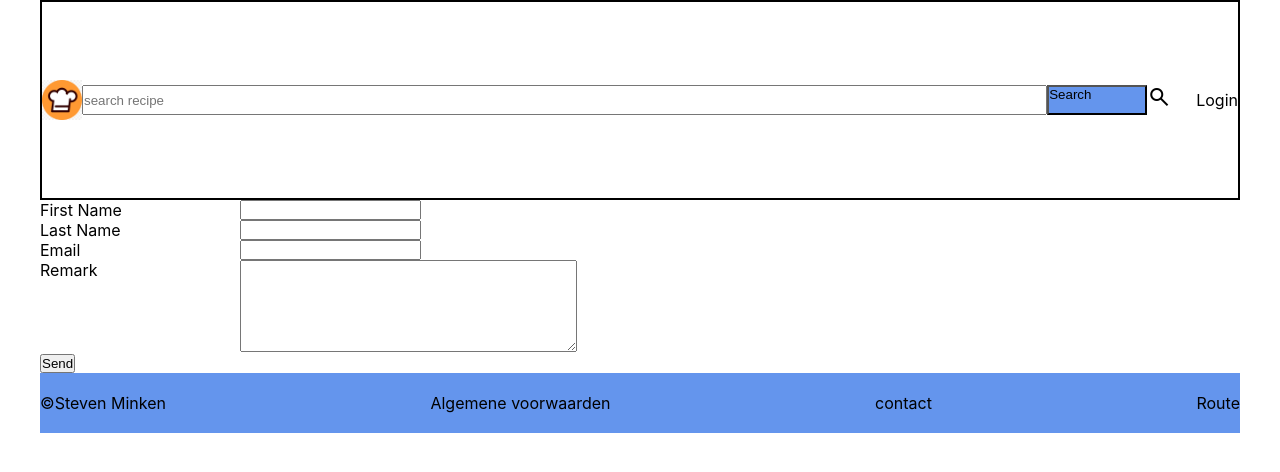
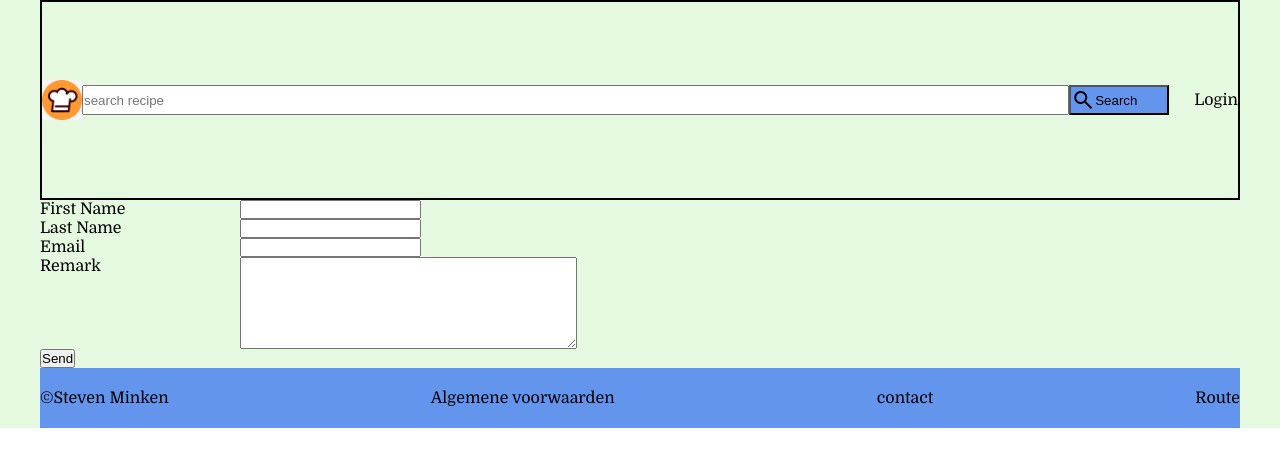
Before and after one commit to stevenminken/recipes-project, a React (Create React App) app: page /contact in a window 1280 px wide. Shown: the top 472 px of the page. Built offline with nearby package versions, Linux system fonts and the light colour scheme.

Commit message:
fetch functie gereformat

```diff
--- a/src/App.css
+++ b/src/App.css
@@ -1,4 +1,6 @@
-/*TODO import lettertypes(s) @import url('');*/
+@import url('https://fonts.googleapis.com/css2?family=Domine:wght@400;700&family=Heebo:wght@300;400;600&display=swap');
+/*font-family: 'Domine', serif;*/
+/*font-family: 'Heebo', sans-serif;*/
 
 * {
   margin: 0;
@@ -6,11 +8,45 @@
   box-sizing: border-box;
 }
 
+body {
+  font-family: 'Domine', serif;
+  font-weight: 300;
+  color: var(--black);
+}
+
+:root {
+  --primary: #40c9a2;
+  --primary-variant-dark: #2f9c95;
+  --primary-variant-light: #a3f7b5 ;
+  --light-background: #e5f9e0;
+  --red: #960200;
+  --secondary: #664147;
+  --black: #000000;
+  --white: #FFFFFF;
+}
+
+h1, h2, h3, h4, h5, h6 {
+  font-family: 'Heebo', sans-serif;
+}
+
+h1 {
+  font-size: 65px;
+}
+
+h2 {
+  font-size: 42px;
+}
+
+h3 {
+  font-size: 24px;
+}
+
 .outer-container {
   width: 100%;
   display: flex;
   flex-direction: row;
   justify-content: center;
+  background-color: var(--light-background);
 }
 
 .inner-container {
@@ -24,3 +60,8 @@
   flex-direction: column;
   justify-content: center;
 }
+
+footer {
+  color: var(--white);
+  background-color: var(--primary-variant-light);
+}
--- a/src/App.js
+++ b/src/App.js
@@ -18,23 +18,10 @@ function App() {
     const {isAuth} = useContext(AuthContext);
 
     const [recipes, setRecipes] = useState([]);
+    const [searchFieldTemp, setSearchFieldTemp] = useState('');
     const [searchField, setSearchField] = useState('');
     const [searchInitiated, toggleSearchInitiated] = useState(false);
-
-    const API_ID = process.env.REACT_APP_API_ID;
-    const API_KEY = process.env.REACT_APP_API_KEY;
-
-    async function fetchSearchData(search) {
-
-        try {
-            const uri = `https://api.edamam.com/api/recipes/v2?type=public&q=${search}&app_id=${API_ID}&app_key=${API_KEY}&random=true`;
-            const response = await axios.get(uri);
-            console.log(response.data.hits);
-            setRecipes(() => response.data.hits);
-        } catch (err) {
-            console.error(err);
-        }
-    }
+    const [initialRenderHome, toggleInitialRenderHome] = useState(true);
 
     //TODO BEM of CSS modules
     //https://github.com/hogeschoolnovi/novi-educational-backend-documentation
@@ -49,7 +36,10 @@ function App() {
                 toggleSearchInitiated={toggleSearchInitiated}
                 searchField={searchField}
                 setSearchField={setSearchField}
-                fetchSearchData={fetchSearchData}
+                initialRenderHome={initialRenderHome}
+                toggleInitialRenderHome={toggleInitialRenderHome}
+                setSearchFieldTemp={setSearchFieldTemp}
+                searchFieldTemp={searchFieldTemp}
                 >
             </Header>
             <Routes>
@@ -61,7 +51,9 @@ function App() {
                         toggleSearchInitiated={toggleSearchInitiated}
                         searchField={searchField}
                         setSearchField={setSearchField}
-                        fetchSearchData={fetchSearchData}
+                        initialRenderHome={initialRenderHome}
+                        toggleInitialRenderHome={toggleInitialRenderHome}
+
                     />}/>
                 <Route path="/recipe/:id" element={<RecipePage/>}/>
                 <Route path="/login" element={<LoginPage/>}/>
--- a/src/components/header/Header.css
+++ b/src/components/header/Header.css
@@ -27,6 +27,34 @@ NavLink {
     list-style: none;
 }
 
+.drop-down-nav {
+    display: flex;
+    align-items: center;
+    height: 40px;
+}
+.drop-down-nav-open {
+    display: flex;
+    position: relative;
+    color: green;
+    top: 30px;
+    align-items: center;
+    height: 40px;
+}
+
+.drop-down-items {
+    display: flex;
+    flex-direction: column;
+}
+.drop-down-item {
+    height: 1.5em;
+    width: 70px;
+    border: 1px solid black;
+}
+
+.person-icon {
+    display: flex;
+    /*align-content: center;*/
+}
 .active-link {
     border-bottom: solid blue 1px;
 }
@@ -50,8 +78,9 @@ NavLink {
     align-items: flex-end;
 }
 
-.drop-down-item {
-    height: 1.5em;
-    width: 70px;
-    border: 1px solid black;
+
+
+.search-button {
+    display: flex;
+    align-items: center;
 }
--- a/src/components/header/Header.js
+++ b/src/components/header/Header.js
@@ -11,25 +11,30 @@ const Header = ({
                     toggleSearchInitiated,
                     searchField,
                     setSearchField,
-                    fetchSearchData
+                    fetchSearchData,
+                    initialRenderHome,
+                    toggleInitialRenderHome,
+                    searchFieldTemp,
+                    setSearchFieldTemp
                 }) => {
 
     const {isAuth, user, logout} = useContext(AuthContext);
     const [dropdown, toggleDropdown] = useState(false);
     const navigate = useNavigate()
+    let dropdownOpen = false;
 
     function dropdownHandler() {
         toggleDropdown(!dropdown);
+        dropdownOpen = !dropdownOpen;
         console.log(dropdown);
     }
 
     function handleSubmit(e) {
         e.preventDefault();
         console.log(`
-        search-field: ${searchField}
+        search-field: ${searchFieldTemp}
         `);
-        setSearchField(searchField);
-        void fetchSearchData(searchField);
+        setSearchField(searchFieldTemp);
         toggleSearchInitiated(true);
     }
 
@@ -38,9 +43,11 @@ const Header = ({
             <div className="inner-container">
                 <div className="header">
                     <img src={logo} alt="Recipes.com logo" className="logo" onClick={() => {
-                        void fetchSearchData("potatoes");
-                        setSearchField('');
-                        document.getElementById("search-field").value = '';
+                        // document.getElementById("search-field").value = '';
+                        setSearchFieldTemp('');
+                        void toggleInitialRenderHome(true);
+
+
                         navigate('/')
                     }}/>
                     <form onSubmit={handleSubmit} className=" search-bar">
@@ -50,16 +57,16 @@ const Header = ({
                             placeholder="search recipe"
                             id="search-field"
                             className="search-field"
-                            value={searchField}
-                            onChange={(e) => setSearchField(e.target.value)}
+                            value={searchFieldTemp}
+                            onChange={(e) => setSearchFieldTemp(e.target.value)}
                             onMouseDown={(e) => toggleSearchInitiated(false)}
                         />
-                        <button type="submit" id="search-button" className="search-button">Search</button>
-                        <span className="material-symbols-outlined">search</span>
+                        <button type="submit" id="search-button" className="search-button"><span className="material-symbols-outlined">search</span>Search</button>
+
                     </form>
 
                     {/*TODO NAVIGATION component*/}
-                    <nav>
+                    <nav className="nav-bar">
                         <ul>
                             {/*TODO styling*/}
                             {!isAuth && (
@@ -69,13 +76,13 @@ const Header = ({
                             )}
                             {/*TODO actieve link corrigeren*/}
                             {isAuth && (
+                                <div className={dropdownOpen ? "drop-down-nav-open" : "drop-down-nav"}>
                                     <ul className="drop-down-container">
-                                    <li className="nav-username " onClick={() => dropdownHandler()}>welcome<br/>{user}
-                                        <span
-                                            className="material-symbols-outlined">person</span>
+                                        <li className="nav-username "
+                                            >welcome<br/>{user}
                                         </li>
                                         {dropdown && (
-                                        <>
+                                            <div className="drop-down-items">
                                                 <li className="drop-down-item"><NavLink to="/profile"
                                                                                         className={({isActive}) => isActive === true ? 'active-link' : 'default-link'}
                                                                                         onClick={() => navigate("/profile")}>Profile</NavLink>
@@ -84,18 +91,19 @@ const Header = ({
                                                                                         className={({isActive}) => isActive === true ? 'active-link' : 'default-link'}
                                                                                         onClick={logout}>Logout</NavLink>
                                                 </li>
-                                        </>
+                                            </div>)}
+                                    </ul>
+                                    <span
+                                        className="material-symbols-outlined person-icon" onClick={() => dropdownHandler()}>person
+                                </span>
+                                </div>
                             )}
-
-                                </ul>
-                            )}
-
                         </ul>
                     </nav>
+                    <div/>
                 </div>
             </div>
-        </header>
-    );
-};
+        </header>)}
+
 
     export default Header;
```
Also changed, not shown: src/pages/homepage/HomePage.js (+39 -8 lines). Lines whose indentation alone changed are shown as unchanged.
